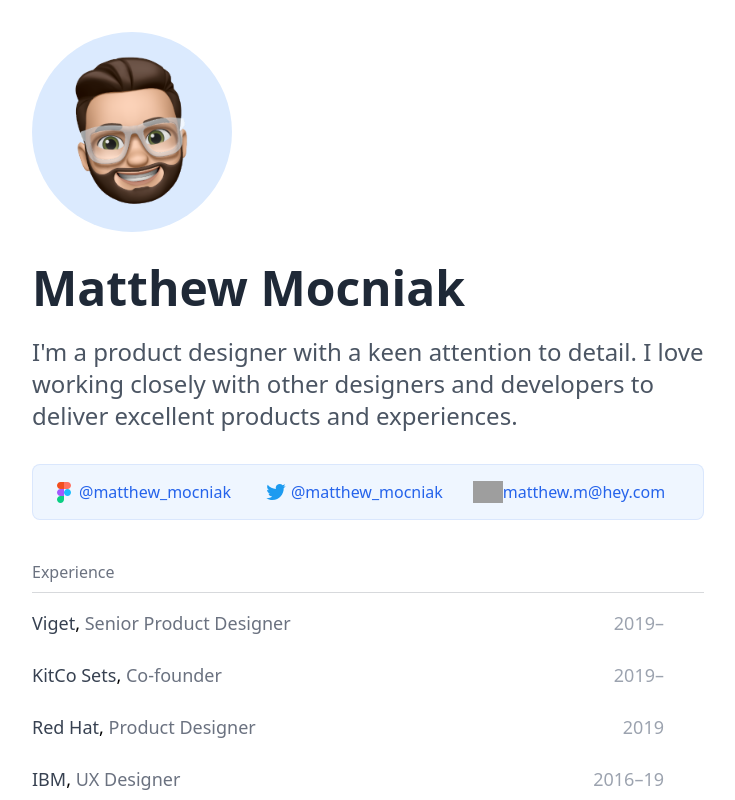
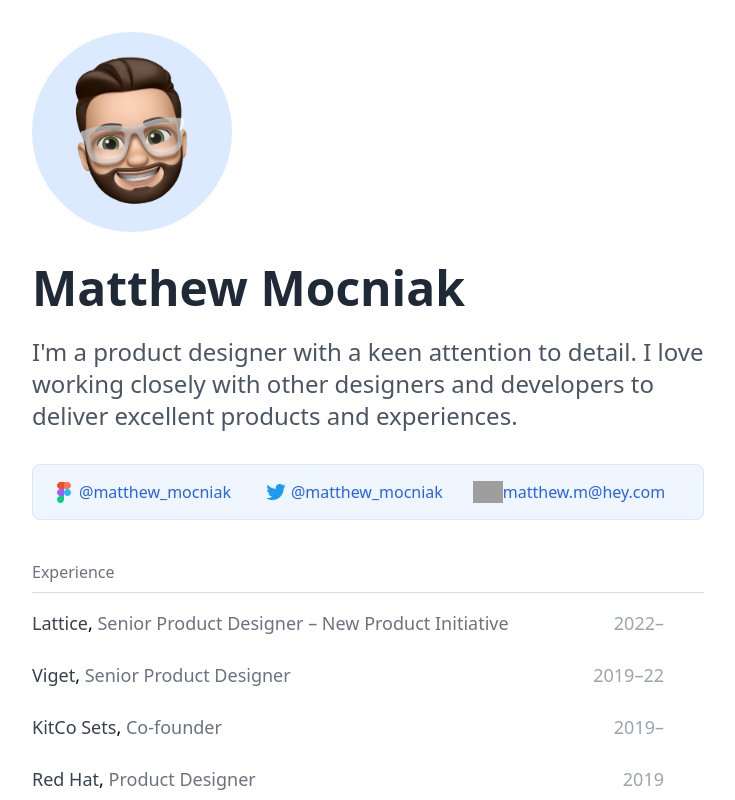
Before and after one commit to mmocniak/matthew-mocniak-com, a Next.js app: page / in a window 1280 px wide. Shown: the top 800 px of the page, without its empty margins (64-799 px from the left). Built offline with nearby package versions, Linux system fonts and the light colour scheme; grey boxes are pictures that could not be loaded.

Commit message:
Added Lattice to work history and fixed text sizes

```diff
--- a/pages/index.js
+++ b/pages/index.js
@@ -35,12 +35,14 @@ export default function Home() {
               <a className="p-1 flex items-center hover:underline hover:text-blue-500 active:text-blue-800" href="mailto:matthew.m@hey.com"><img src="./images/socials/hey.svg" alt="Hey" width="30" height="30"/>matthew.m@hey.com</a>
           </div>
         </div>
-
+{/* Work history */}
           <div className="mt-10 space-y-4">
             <div className="border-b border-gray-700 border-opacity-20 pb-2 text-base text-gray-500">Experience</div>
             <ul className="text-lg space-y-6 w-auto sm:mr-10">
 
-              <li><a href="https://www.viget.com" className="flex justify-between group"><div><span className="text-gray-700 font-medium group-hover:underline group-hover:text-blue-500 active:text-blue-800">Viget</span>, <span className="text-gray-500">Senior Product Designer</span></div><span className="text-gray-400">2019–</span></a></li>
+              <li><a href="https://www.lattice.com" className="flex justify-between group"><div><span className="text-gray-700 font-medium group-hover:underline group-hover:text-blue-500 active:text-blue-800">Lattice</span>, <span className="text-gray-500">Senior Product Designer – New Product Initiative</span></div><span className="text-gray-400">2022–</span></a></li>
+
+              <li><a href="https://www.viget.com" className="flex justify-between group"><div><span className="text-gray-700 font-medium group-hover:underline group-hover:text-blue-500 active:text-blue-800">Viget</span>, <span className="text-gray-500">Senior Product Designer</span></div><span className="text-gray-400">2019–22</span></a></li>
 
               <li><a href="https://www.kitcosets.com" className="flex justify-between group"><div><span className="text-gray-700 font-medium group-hover:underline group-hover:text-blue-500 active:text-blue-800">KitCo Sets</span>, <span className="text-gray-500">Co-founder</span></div><span className="text-gray-400">2019–</span></a></li>
 
@@ -52,7 +54,7 @@ export default function Home() {
 
             </ul>
           </div>
-
+{/* Recent work to showcase */}
           <div className="mt-16">
             <div className="border-b border-gray-700 border-opacity-20 pb-2 text-base text-gray-500">Recent Work</div>
 
@@ -103,7 +105,7 @@ export default function Home() {
               <a href="./images/full/matchwell/03 matchwell documentation.png"><img src="./images/full/matchwell/03 matchwell documentation.png" className="border border-gray-700 border-opacity-20 shadow-sm rounded-md h-56 w-screen object-cover object-top hover:shadow-xl transform hover:-translate-y-0.5 transition"></img></a>
             </div>
 
-            <div className="mt-20 pb-2 text-base text-gray-500">Thanks for visiting, I hope you like my stuff!</div>
+            <div className="mt-20 pb-2 text-xl text-gray-500">Thanks for visiting, I hope you like my stuff!</div>
             <div className="text-indent text-transparent h-14 mt-4 bg-signature bg-no-repeat bg-contain"></div>
 
           </div>
```
